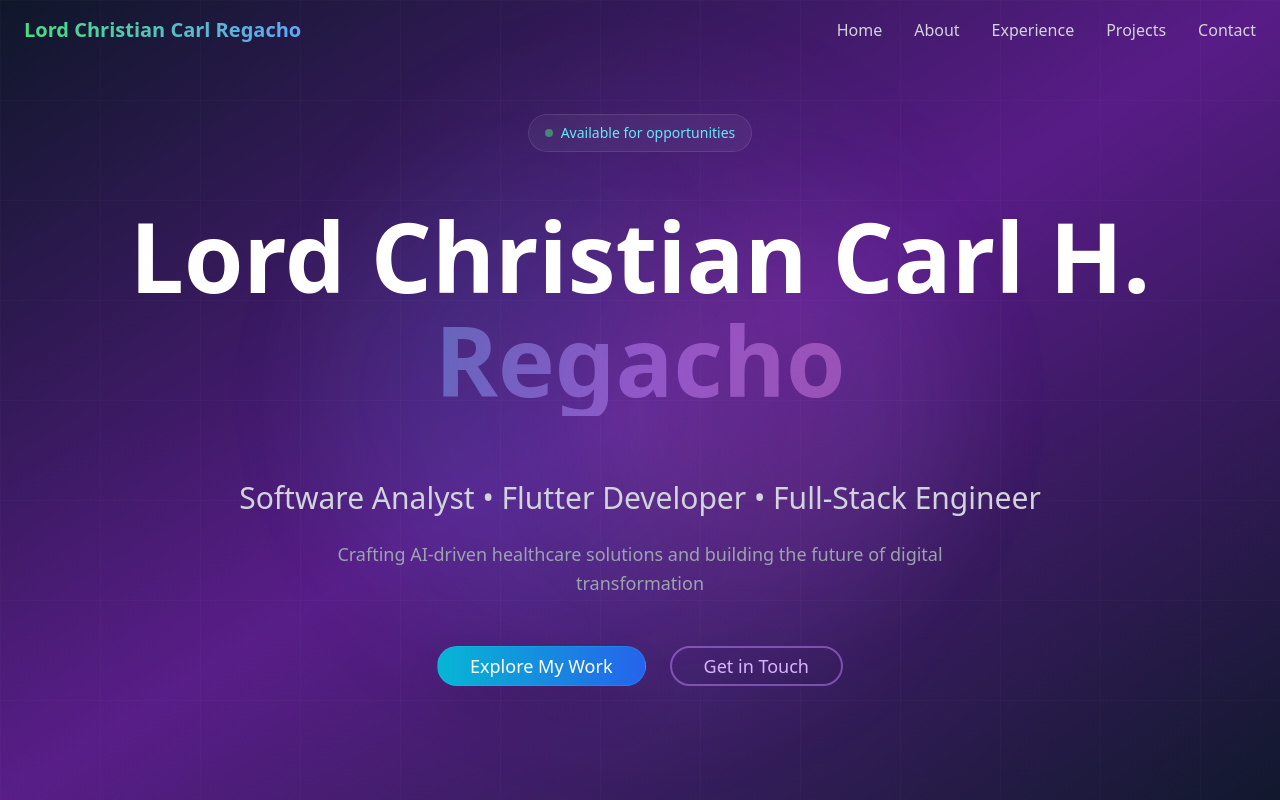
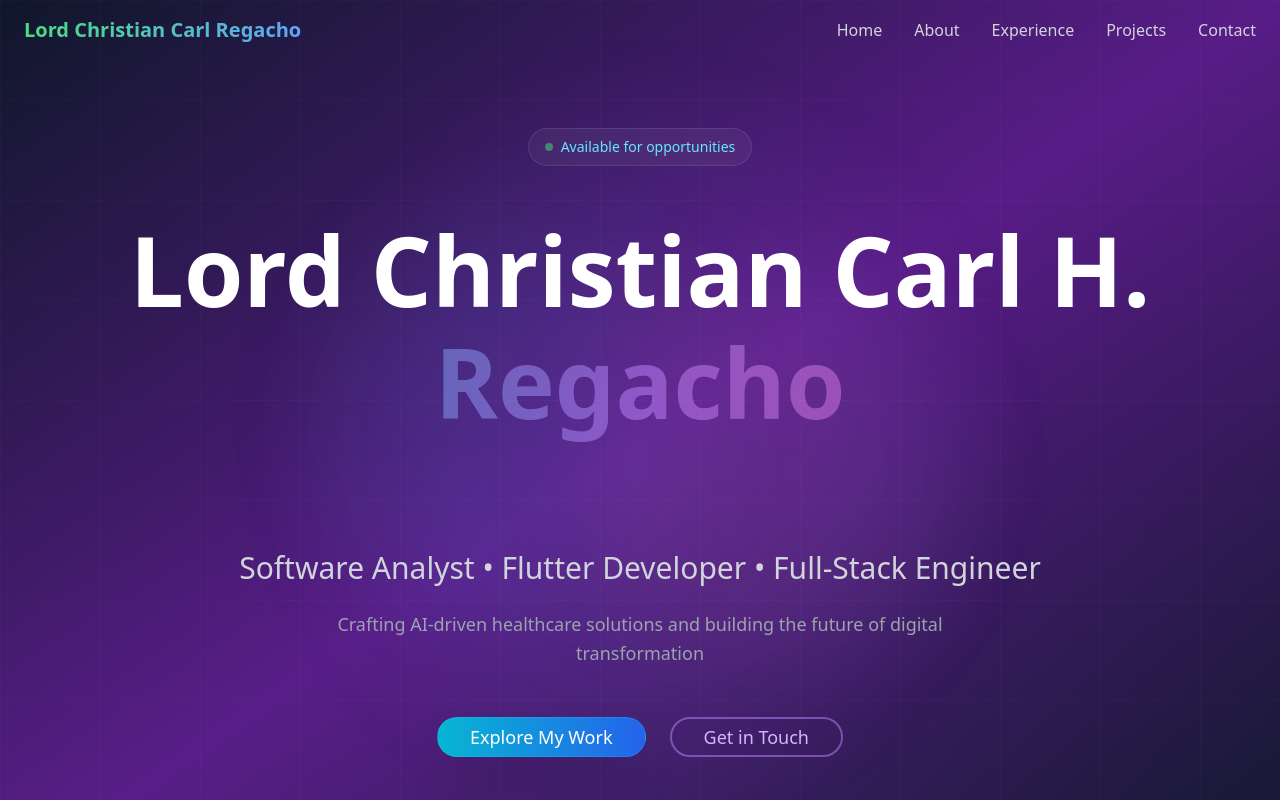
Before and after one commit to LordChristianDev/regacho-tech-folio, a React (Vite) app: page / in a window 1280 px wide. Shown: the top 800 px of the page. Built offline with nearby package versions, Linux system fonts and the light colour scheme.

Commit message:
Fix: Increase hero section cutoff
Adjusted padding and spacing in the Hero component to further address the cut-off issue.

```diff
--- a/src/components/portfolio/Hero.tsx
+++ b/src/components/portfolio/Hero.tsx
@@ -1,4 +1,3 @@
-
 import { Button } from "@/components/ui/button";
 
 const Hero = () => {
@@ -8,7 +7,7 @@ const Hero = () => {
   };
 
   return (
-    <section id="hero" className="min-h-screen flex items-center justify-center bg-gradient-to-br from-slate-900 via-purple-900 to-slate-900 text-white px-6 py-24 relative overflow-hidden">
+    <section id="hero" className="min-h-screen flex items-center justify-center bg-gradient-to-br from-slate-900 via-purple-900 to-slate-900 text-white px-6 py-32 relative overflow-hidden">
       {/* Enhanced futuristic background elements */}
       <div className="absolute inset-0 bg-[radial-gradient(circle_at_50%_50%,rgba(120,119,198,0.1),transparent_50%)]"></div>
       <div className="absolute inset-0 bg-[conic-gradient(from_90deg_at_50%_50%,transparent_0deg,rgba(120,119,198,0.05)_90deg,transparent_180deg)]"></div>
@@ -29,9 +28,9 @@ const Hero = () => {
           </div>
         </div>
 
-        <h1 className="text-6xl md:text-8xl font-bold mb-12 leading-[1.1] pb-4">
-          <span className="block text-white mb-2">Lord Christian Carl H.</span>
-          <span className="block text-transparent bg-clip-text bg-gradient-to-r from-cyan-400 via-purple-400 to-pink-400 animate-pulse pb-2">
+        <h1 className="text-6xl md:text-8xl font-bold mb-16 leading-[1.05] pb-8">
+          <span className="block text-white mb-4">Lord Christian Carl H.</span>
+          <span className="block text-transparent bg-clip-text bg-gradient-to-r from-cyan-400 via-purple-400 to-pink-400 animate-pulse pb-6">
             Regacho
           </span>
         </h1>
```
